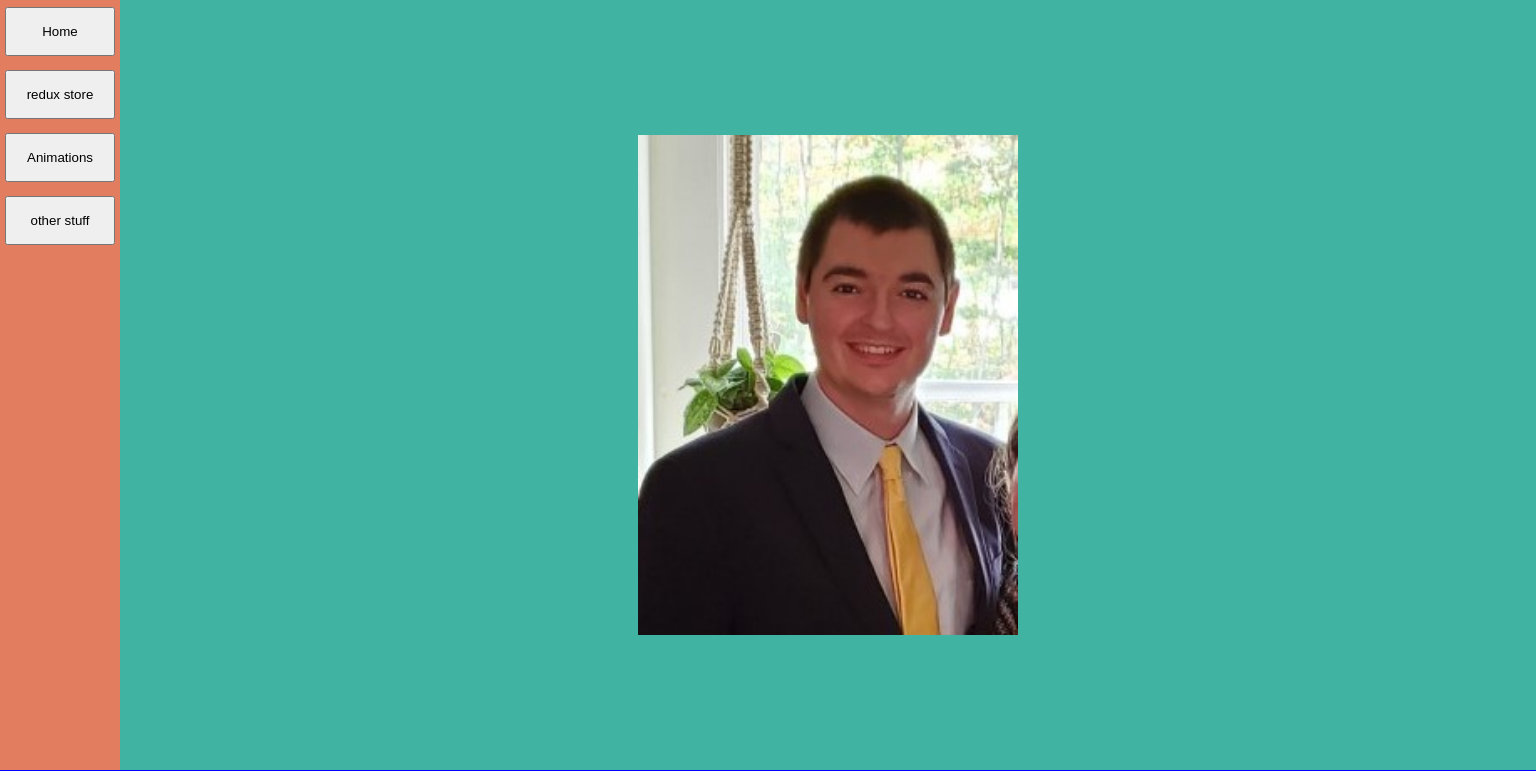
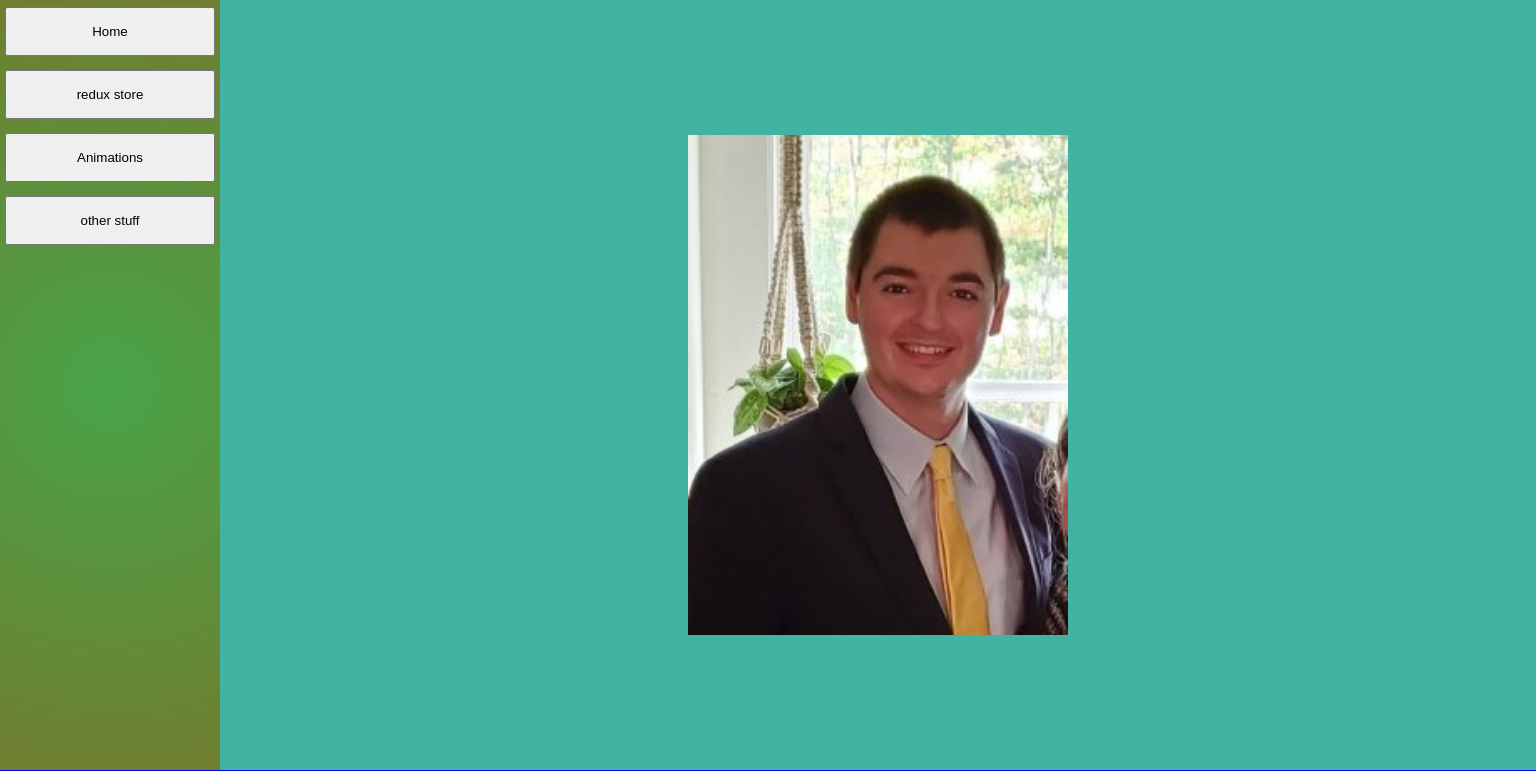
Before and after one commit to dancrump1/project1-2021, a React (Create React App) app: page / in a window 1536 px wide. Shown: the top 771 px of the page. Built offline with nearby package versions, Linux system fonts and the light colour scheme.

Commit message:
Improve menu button styles and use route variable

```diff
--- a/src/App.css
+++ b/src/App.css
@@ -1,6 +1,8 @@
 :root {
-  --side-nav-width: 120px;
+  --side-nav-width: 220px;
 }
+
+/* Mobile */
 
 .app {
   display: flex;
@@ -14,7 +16,7 @@
 .sideNav {
   flex-basis: var(--side-nav-width);
   height: calc(100% - 30px);
-  background-color: #e27d60;
+  background: radial-gradient(circle, rgba(255, 255, 255, 0.281), #e27c607e);
 }
 
 .sideNavContainer {
@@ -42,3 +44,26 @@
   height: 30px;
   width: 100%;
 }
+
+/* Table */
+@media only screen and (min-width: 800px) {
+  .app {
+    display: flex;
+    height: 100vh;
+    width: 100vw;
+    box-sizing: border-box;
+    background-color: teal;
+  }
+}
+
+/* Desktop */
+@media only screen and (min-width: 1400px) {
+  .app {
+    display: flex;
+    flex-wrap: wrap;
+    height: 100vh;
+    width: 100vw;
+    box-sizing: border-box;
+    background-color: green;
+  }
+}
--- a/src/App.js
+++ b/src/App.js
@@ -1,10 +1,12 @@
 import ReduxDemonstration from "./ReduxDemonstration";
-import "./App.css";
 import React, { useState } from "react";
+import {motion} from 'framer-motion';
 import AnimationsDemonstration from "./AnimationsDemonstration";
 import Home from "./Home";
+import "./App.css";
 
 // ROUTING
+// TODO: use react-router or something to actually use the url to update route
 const routes = [
   { name: "Home", location: "home" },
   { name: "redux store", location: "redux" },
@@ -14,12 +16,13 @@ const routes = [
 
 const renderNavButtons = (setCurrentRoute) => {
   return routes.map((route) => (
-    <button
+    <motion.button
       className="navButton"
       onClick={() => setCurrentRoute(route.location)}
+      whileHover={{scale: .95}}
     >
       {route.name}
-    </button>
+    </motion.button>
   ));
 };
 
@@ -35,10 +38,10 @@ function App() {
         </div>
       </section>
       <section className="body">
-        {currentRoute === "home" && <Home />}
-        {currentRoute === "redux" && <ReduxDemonstration />}
-        {currentRoute === "animations" && <AnimationsDemonstration />}
-        {currentRoute === "otherStuff" && (
+        {currentRoute === routes[0].location && <Home />}
+        {currentRoute === routes[1].location && <ReduxDemonstration />}
+        {currentRoute === routes[2].location && <AnimationsDemonstration />}
+        {currentRoute === routes[3].location && (
           <div>
             <h1>
               Please give these links a couple minutes to load. They may fail,
```
